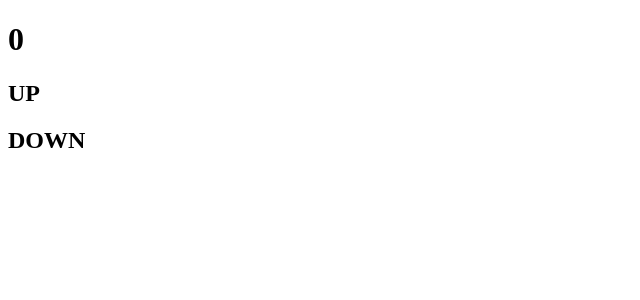
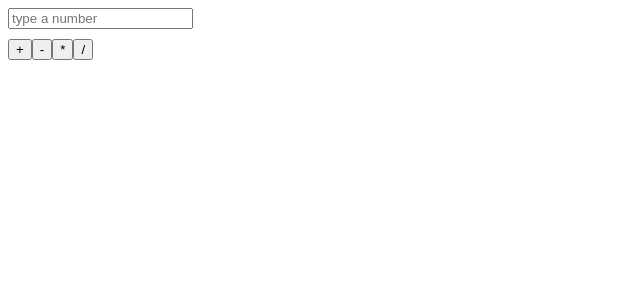
Before and after one commit to nofaII/Tiny-Redux, a React (Create React App) app: page / in a window 1280 px wide. Shown: the top 300 px of the page, without its empty margins (0-640 px from the left). Built offline with nearby package versions, Linux system fonts and the light colour scheme.

Commit message:
remake the example

```diff
--- a/src/example/App.js
+++ /dev/null
@@ -1,28 +0,0 @@
-import React from 'react';
-import {connect} from '../TinyRedux/redux-react';
-import {countUP, countDown} from './action';
-
-const App = props => {
-    return (
-        <div>
-            <h1>{props.count}</h1>
-            <h2 onClick={props.countUP}>UP</h2>
-            <h2 onClick={props.countDown}>DOWN</h2>
-        </div>
-    )
-}
-
-const mapStateToProps = state => {
-    return {
-        count: state.count
-    }
-}
-
-const mapDispatchToProps = dispatch => {
-    return {
-        countUP: () => dispatch(countUP()),
-        countDown: () => dispatch(countDown())
-    }
-}
-
-export default connect(mapStateToProps, mapDispatchToProps)(App);
--- a/src/example/action-types.js
+++ b/src/example/action-types.js
@@ -1,2 +1,4 @@
-export const COUNT_UP = 'COUNT_UP';
-export const COUNT_DOWN = 'COUNT_DOWN';
+export const ADD_OPERATOR = 'ON_ADD_OPERATOR';
+export const SHOW_OPERATORS = 'SHOW_OPERATORS';
+export const CHANGE_VALUE = 'CHANGE_VALUE';
+export const DISPLAY_RESULT = 'DISPLAY_RESULT';
--- a/src/example/action.js
+++ /dev/null
@@ -1,13 +0,0 @@
-import {COUNT_UP, COUNT_DOWN} from './action-types';
-
-export const countUP = () => {
-    return {
-        type: COUNT_UP
-    }
-}
-
-export const countDown = () => {
-    return {
-        type: COUNT_DOWN
-    }
-}
--- /dev/null
+++ b/src/example/actions.js
@@ -0,0 +1,32 @@
+import {ADD_OPERATOR, SHOW_OPERATORS, CHANGE_VALUE, DISPLAY_RESULT} from './action-types';
+
+export const addOperator = operator => {
+    return {
+        type: ADD_OPERATOR,
+        operator
+    }
+}
+
+export const showOperators = () => {
+    return {
+        type: SHOW_OPERATORS
+    }
+}
+
+export const displayResult = exp => {
+    let result = eval(exp.map(item => {
+        return item.operator + item.value;
+    }).join(''))
+    return {
+        type: DISPLAY_RESULT,
+        result
+    }
+}
+
+export const changeValue = (text, id) => {
+    return {
+        type: CHANGE_VALUE,
+        text,
+        id
+    }
+}
--- /dev/null
+++ b/src/example/components/App.js
@@ -0,0 +1,45 @@
+import React from 'react';
+import {connect} from '../../TinyRedux/redux-react';
+import {addOperator, showOperators, changeValue, displayResult} from '../actions';
+import Buttons from './Buttons';
+import Results from './Results';
+import Inputs from './Inputs';
+
+const App = props => {
+    return (
+        <div>
+            <Inputs
+                currentExpression={props.currentExpression}
+                onChangeValue={props.onChangeValue}
+            />
+            <Buttons
+                readyForResult={props.readyForResult}
+                onAddOperators={props.onAddOperators}
+                onAddOperator={props.onAddOperator}
+                onDisplayResult={props.onDisplayResult}
+                currentExpression={props.currentExpression}
+                operators={['+', '-', '*', '/']}
+            />
+            <Results results={props.results}/>
+        </div>
+    )
+}
+
+const mapStateToProps = state => {
+    return {
+        readyForResult: state.readyForResult,
+        currentExpression: state.currentExpression,
+        results: state.results
+    }
+}
+
+const mapDispatchToProps = dispatch => {
+    return {
+        onAddOperator: i => dispatch(addOperator(i)),
+        onAddOperators: () => dispatch(showOperators()),
+        onChangeValue: (text, id) => dispatch(changeValue(text, id)),
+        onDisplayResult: exp => dispatch(displayResult(exp))
+    }
+}
+
+export default connect(mapStateToProps, mapDispatchToProps)(App);
--- /dev/null
+++ b/src/example/components/Buttons.js
@@ -0,0 +1,24 @@
+import React from 'react';
+
+const Buttons = ({readyForResult, onAddOperators, onAddOperator,onDisplayResult, currentExpression, operators}) => {
+    return (
+        <div>
+            {readyForResult ?
+                <div>
+                    <button onClick={onAddOperators}>Add an operator</button>
+                    <button onClick={() => onDisplayResult(currentExpression)}>Display result</button>
+                </div>
+                 :
+                <div>
+                    {operators.map(i => (
+                        <button key={i} onClick={e => onAddOperator(i)}>
+                            {i}
+                        </button>
+                    ))}
+                </div>
+            }
+        </div>
+    )
+}
+
+export default Buttons;
--- /dev/null
+++ b/src/example/components/Inputs.js
@@ -0,0 +1,18 @@
+import React from 'react';
+
+const Inputs = ({onChangeValue, currentExpression}) => {
+    return (
+        <div style={{marginBottom: "10px"}}>
+            {currentExpression.map((item, id) => {
+                return (
+                    <div style={{display: "inline-block"}}>
+                        {item.operator !== '' ? <span style={{margin: "10px"}}>{item.operator}</span> : null}
+                        <input onChange={e => onChangeValue(e.target.value, id)} value={item.value} type="text" placeholder="type a number"/>
+                    </div>
+                    )
+            })}
+        </div>
+    )
+}
+
+export default Inputs;
--- /dev/null
+++ b/src/example/components/Results.js
@@ -0,0 +1,13 @@
+import React from 'react';
+
+const Results = ({results}) => {
+    return (
+        <div>
+            {results.map(i => {
+                return <p key={i}>{i}</p>
+            })}
+        </div>
+    )
+}
+
+export default Results;
--- a/src/example/reducer.js
+++ b/src/example/reducer.js
@@ -1,21 +1,56 @@
-import {COUNT_UP, COUNT_DOWN} from './action-types';
+import {ADD_OPERATOR, SHOW_OPERATORS, CHANGE_VALUE, DISPLAY_RESULT} from './action-types';
 
 const initialState = {
-    count: 0
+    readyForResult: false,
+    currentExpression: [
+        {
+            operator: '',
+            value: ''
+        }
+    ],
+    results: []
 }
 
 const reducer = (state=initialState, action) => {
     switch(action.type) {
-        case COUNT_UP:
+        case ADD_OPERATOR: {
+            let newArr = [...state.currentExpression];
+            newArr.push({operator: action.operator});
             return {
                 ...state,
-                count: state.count + 1
+                readyForResult: true,
+                currentExpression: newArr
             }
-        case COUNT_DOWN:
+        }
+        case SHOW_OPERATORS:
             return {
                 ...state,
-                count: state.count - 1
+                readyForResult: false
             }
+        case DISPLAY_RESULT:
+            let newResults = [...state.results];
+            newResults.push(action.result)
+            let newExp = state.currentExpression.map(i => {
+                return {
+                    operator: i.operator,
+                    value: ''
+                }
+            })
+
+            return {
+                ...state,
+                results: newResults,
+                currentExpression: newExp
+            }
+        case CHANGE_VALUE: {
+            let newArr = state.currentExpression.map(item => ({...item}))
+            newArr[action.id].value = action.text;
+
+            return {
+                ...state,
+                currentExpression: [...newArr]
+            }
+        }
         default: return state;
     }
 }
--- a/src/index.js
+++ b/src/index.js
@@ -1,6 +1,6 @@
 import React from 'react';
 import ReactDOM from 'react-dom';
-import App from './example/App';
+import App from './example/components/App';
 import * as serviceWorker from './serviceWorker';
 import {Provider} from './TinyRedux/redux-react';
 import store from './example/store';
```
